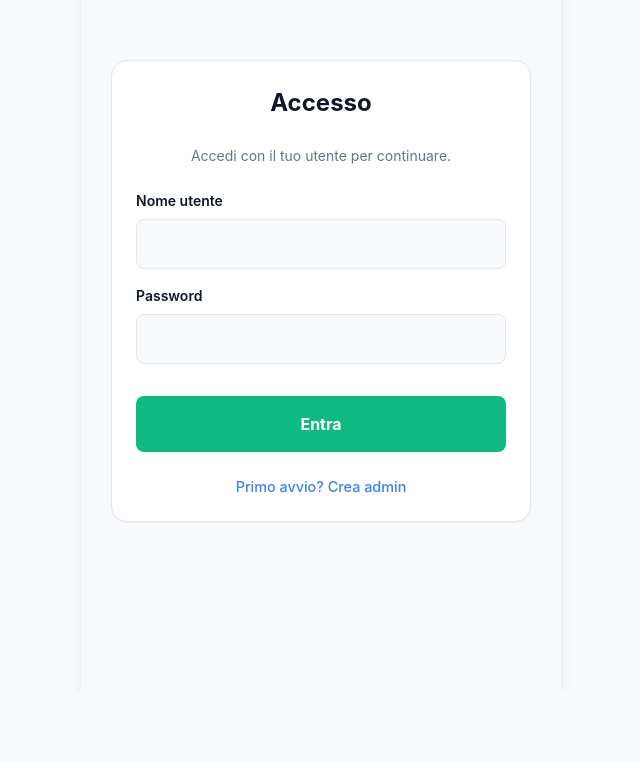
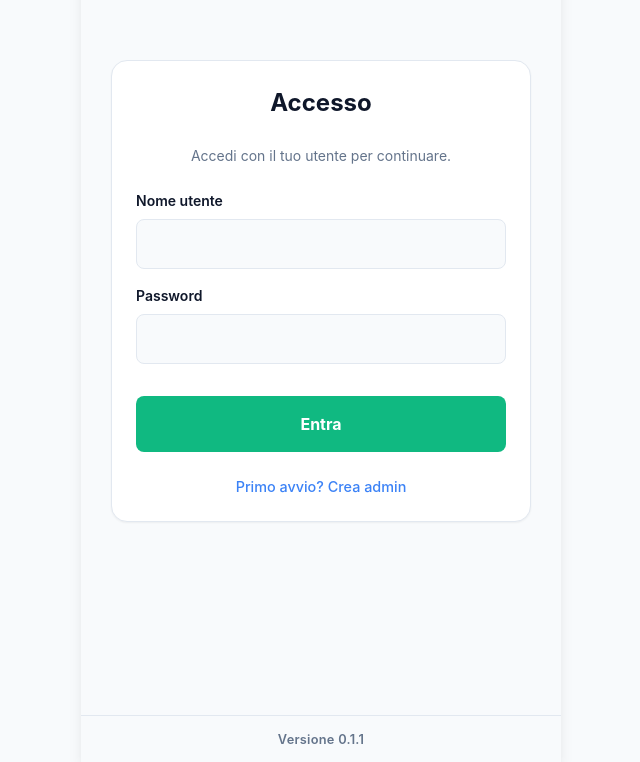
Before and after one commit to acasulaMBI/football_app, a Next.js app: page /login in a window 1280 px wide. Shown: the part 109-871 px from the top of the page, without its empty margins (319-959 px from the left). Before the commit the page ends 800 px from the top, so only its background shows below. Built offline with nearby package versions, Linux system fonts and the light colour scheme.

Commit message:
Added version number

```diff
--- a/package.json
+++ b/package.json
@@ -1,6 +1,6 @@
 {
   "name": "football-app",
-  "version": "0.1.0",
+  "version": "0.1.1",
   "private": true,
   "scripts": {
     "dev": "next dev",
--- a/src/app/globals.css
+++ b/src/app/globals.css
@@ -54,6 +54,17 @@ body {
   position: relative;
   box-shadow: var(--shadow-lg);
   overflow-x: hidden;
+}
+
+.app-footer {
+  border-top: 1px solid var(--border);
+  color: var(--text-muted);
+  font-size: 0.8rem;
+  font-weight: 600;
+  letter-spacing: 0.02em;
+  margin-top: 1.5rem;
+  padding: 0.85rem 1rem calc(0.85rem + env(safe-area-inset-bottom));
+  text-align: center;
 }
 
 .top-menu {
--- a/src/app/layout.tsx
+++ b/src/app/layout.tsx
@@ -1,11 +1,13 @@
 import type { Metadata } from "next";
 import { Inter } from "next/font/google";
 import TopMenu from "./TopMenu";
+import packageJson from "../../package.json";
 import "./globals.css";
 
 export const dynamic = 'force-dynamic';
 
 const inter = Inter({ subsets: ["latin"] });
+const appVersion = packageJson.version;
 
 export const metadata: Metadata = {
   title: "Football Team Manager",
@@ -23,6 +25,7 @@ export default function RootLayout({
         <div className="app-container">
           <TopMenu />
           {children}
+          <footer className="app-footer">Versione {appVersion}</footer>
         </div>
       </body>
     </html>
```
